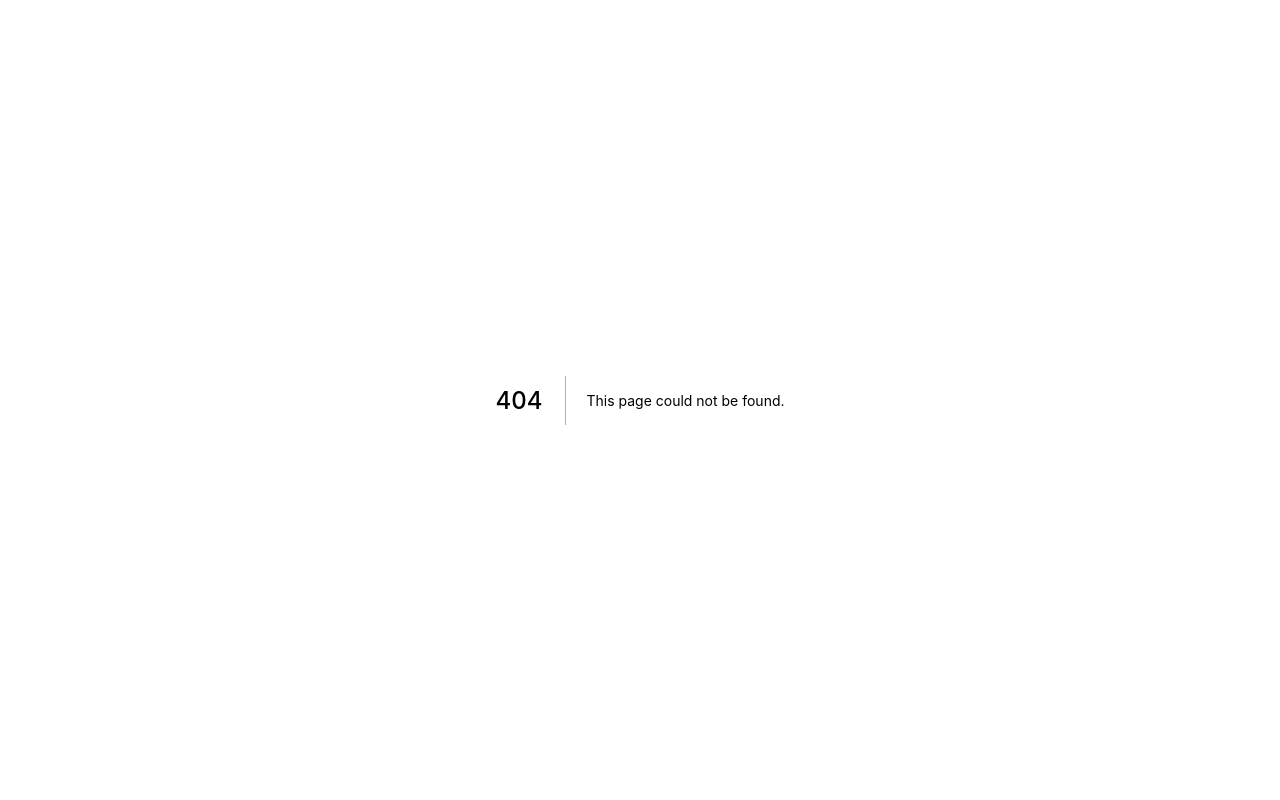
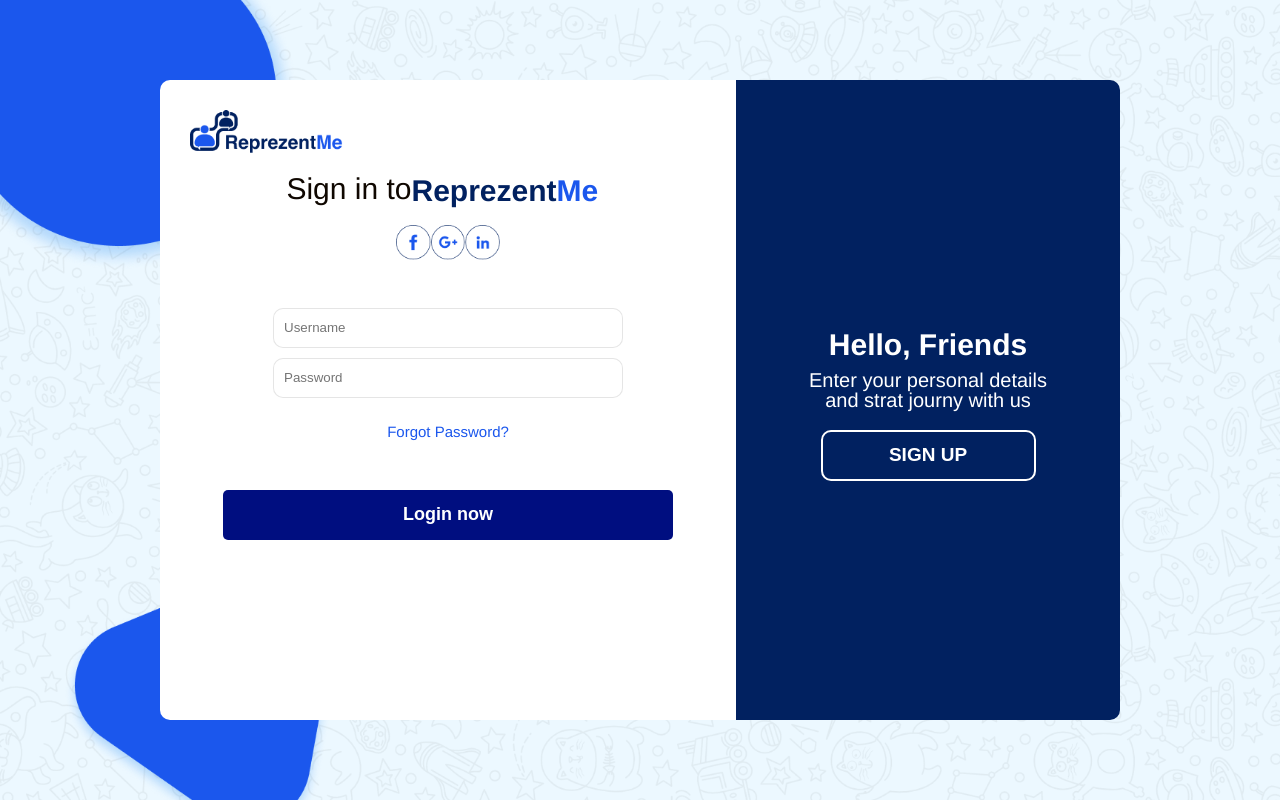
Before and after one commit to Solomon-igbigbi/rep, a Next.js app: page /log in a window 1280 px wide. Before the commit this address had no page. Built offline with nearby package versions, Linux system fonts and the light colour scheme.

Commit message:
renaming files

```diff
--- /dev/null
+++ b/pages/log.tsx
@@ -0,0 +1,83 @@
+import type { NextPage } from "next";
+import Link from "next/link";
+import Head from "next/head";
+import Image from "next/image";
+import styles from "../styles/Login.module.scss";
+import Group from "../assests/png/Group.png";
+import FacebookIcon from "../assests/png/facebookImg.png";
+import GoogleIcon from "../assests/png/googleImg.png";
+import LinkedinIcon from "../assests/png/linkedinImg.png";
+import { Button }  from "../atoms";
+import { Text } from "../atoms";
+
+const Login: NextPage = () => {
+  return (
+    <div className={styles.container}>
+      <Head>
+        <title>Login</title>
+      </Head>
+
+      <main className={styles.main}>
+        <div className={styles.loginCard}>
+          <div className={styles.cardLeft}>
+            <div className={styles.topLogo}>
+              <Image
+                src={Group}
+                alt="reprezentme logo"
+                loading="lazy"
+              />
+            </div>
+
+            <div className={styles.form}>
+              <div className={styles.bemVindos}>
+                <span className={styles.signin}>Sign in to</span>
+                <span className={styles.text2}>Reprezent</span>
+                <span className={styles.text3}>Me</span>
+              </div>
+
+              <div className={styles.socials}>
+                <Image
+                  src={FacebookIcon}
+                  alt="facebook icon"
+                  loading="lazy"
+                />
+                <Image
+                  src={GoogleIcon}
+                  alt="google icon"
+                  loading="lazy"
+                />
+                <Image
+                  src={LinkedinIcon}
+                  alt="linkedin icon"
+                  loading="lazy"
+                />
+              </div>
+
+              <div className={styles.username}>
+                  <input type="text" placeholder="Username" />
+                </div>
+                <div className={styles.password}>
+                  <input type="password" placeholder="Password" />
+                </div>
+
+                <div className={styles.forgot}>
+                  <Link href="#">Forgot Password?</Link>
+                </div>
+
+                <button>Login now</button>
+            </div>
+          </div>
+          <div className={styles.cardRight}>
+            <span className={styles.text1}>Hello, Friends</span>
+            <span className={styles.text2}>Enter your personal details and strat journy with us</span>
+            <button>
+              SIGN UP
+            </button>
+          </div>
+        </div>
+      </main>
+    </div>
+  )
+}
+
+export default Login;
```
Also changed, not shown: pages/register.tsx (renamed from pages/Register.tsx).
